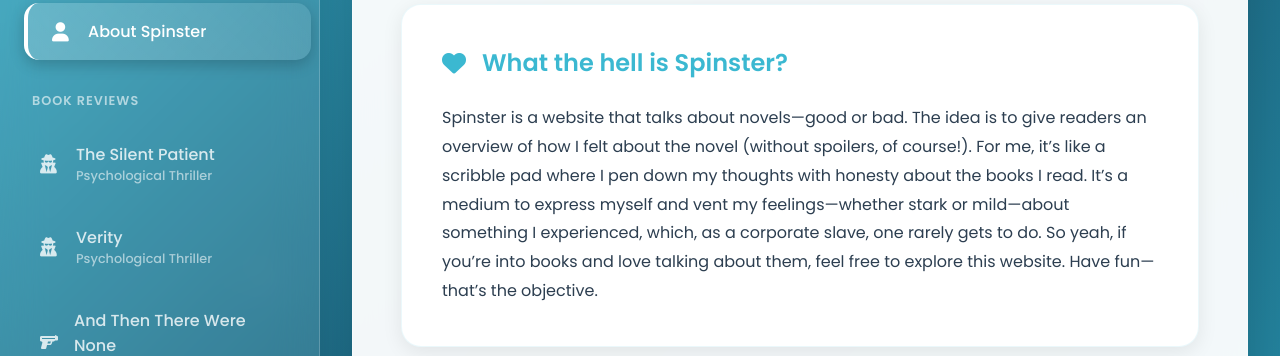
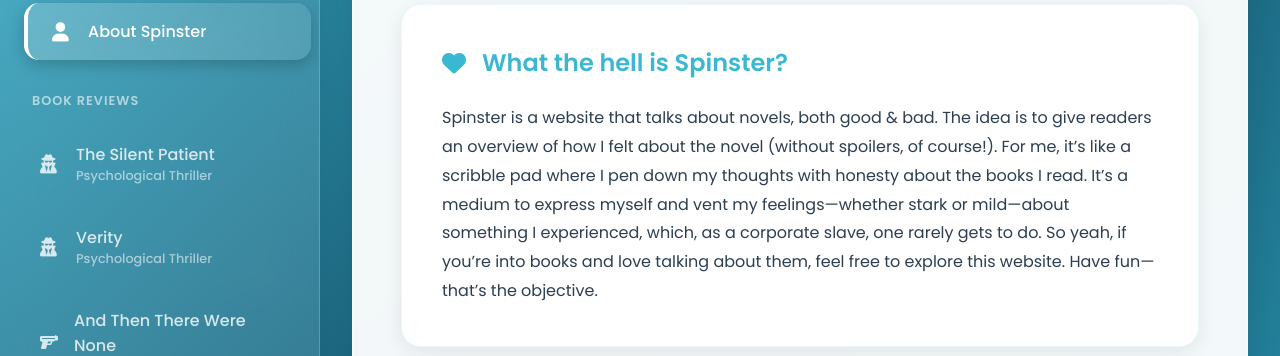
Before and after one commit to Ninad077/spinster, a Flask app: page / in a window 1280 px wide, after a click on "About Spinster". Shown: the part 359-715 px from the top of the page. Run offline with Flask 3, Linux system fonts and the light colour scheme.

Commit message:
Update open.html

```diff
--- a/templates/open.html
+++ b/templates/open.html
@@ -1388,7 +1388,7 @@
                     <div class="about-grid">
                         <div class="section-block">
                             <h3><i class="fas fa-heart"></i> What the hell is Spinster?</h3>
-                            <p>Spinster is a website that talks about novels—good or bad. The idea is to give readers an overview of how I felt about the novel (without spoilers, of course!). For me, it’s like a scribble pad where I pen down my thoughts with honesty about the books I read. It’s a medium to express myself and vent my feelings—whether stark or mild—about something I experienced, which, as a corporate slave, one rarely gets to do. So yeah, if you’re into books and love talking about them, feel free to explore this website. Have fun—that’s the objective.</p>
+                            <p>Spinster is a website that talks about novels, both good & bad. The idea is to give readers an overview of how I felt about the novel (without spoilers, of course!). For me, it’s like a scribble pad where I pen down my thoughts with honesty about the books I read. It’s a medium to express myself and vent my feelings—whether stark or mild—about something I experienced, which, as a corporate slave, one rarely gets to do. So yeah, if you’re into books and love talking about them, feel free to explore this website. Have fun—that’s the objective.</p>
                         </div>
                         <div class="section-block">
                             <h3><i class="fas fa-star"></i>What can Spinster do for me?</h3>
```
